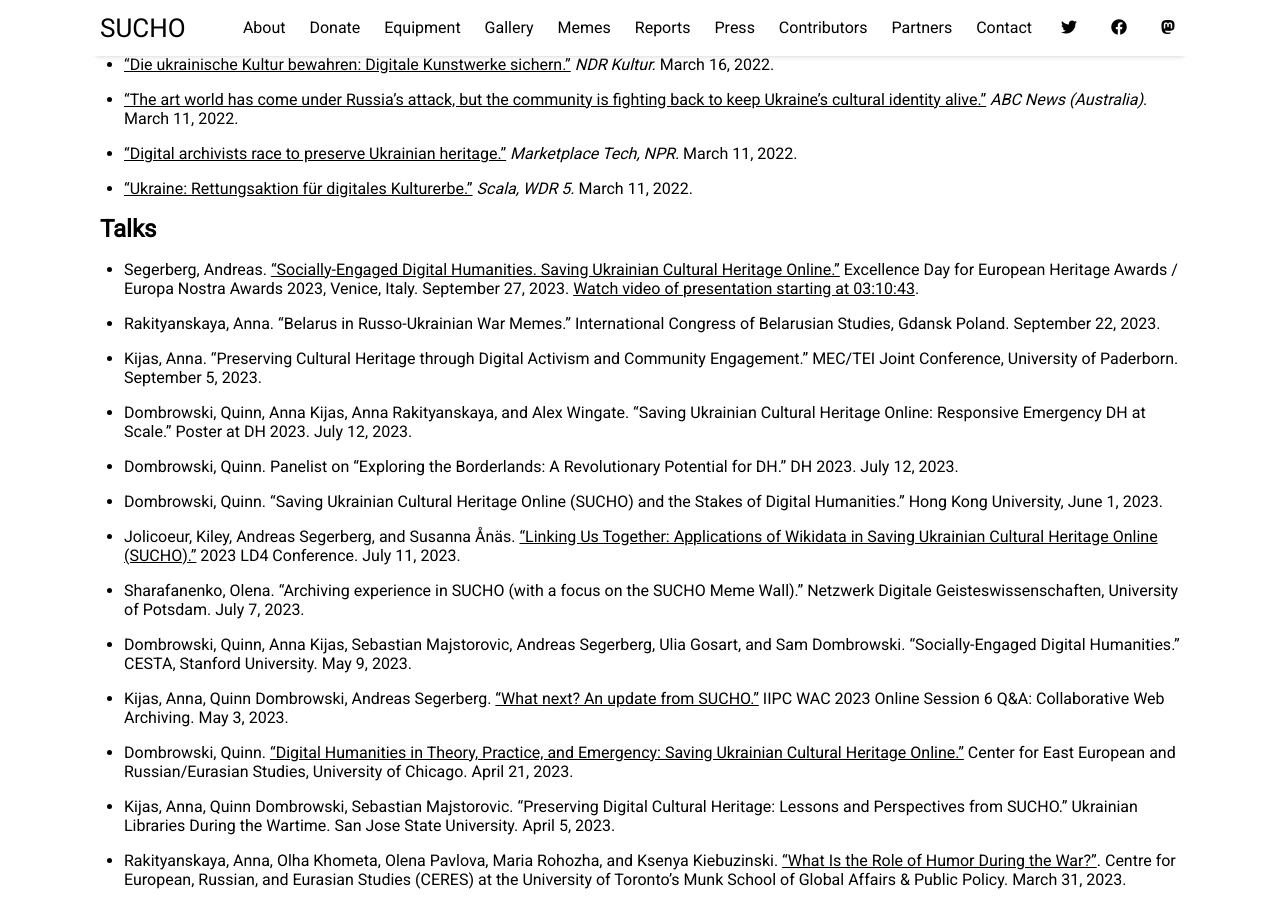
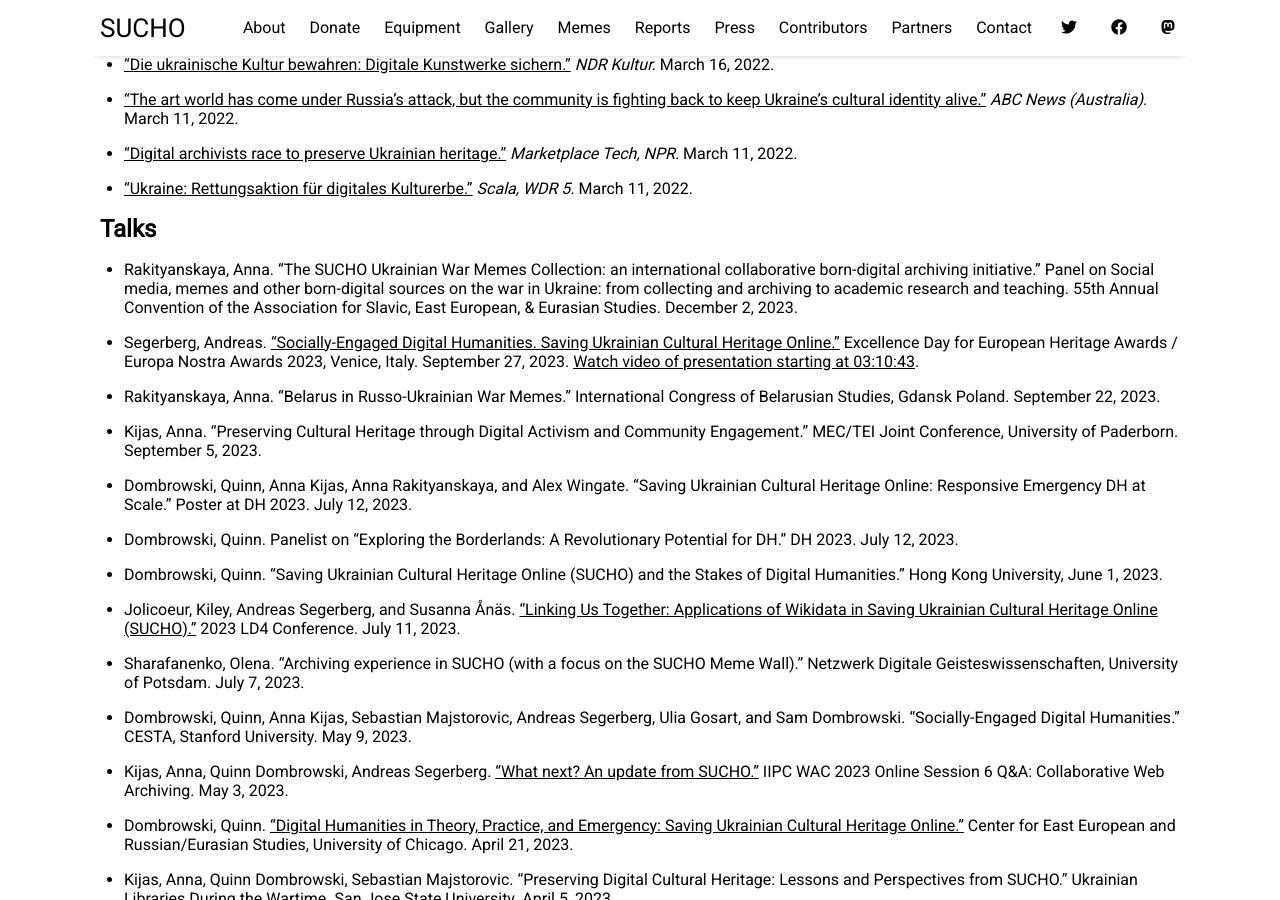
Before and after one commit to sucho-archiving/sucho-archiving.github.io, a Jekyll site: the page built from pages/press.md, in a window 1280 px wide and 900 px high, scrolled down 3604 px. Built offline with Jekyll 4.4.1, drawn with Linux system fonts in a browser that asks for light colours.

Commit message:
Update press.md
added presentation

```diff
--- a/pages/press.md
+++ b/pages/press.md
@@ -110,6 +110,7 @@
 
 ## Talks
 
+- Rakityanskaya, Anna. "The SUCHO Ukrainian War Memes Collection: an international collaborative born-digital archiving initiative." Panel on Social media, memes and other born-digital sources on the war in Ukraine: from collecting and archiving to academic research and teaching. 55th Annual Convention of the Association for Slavic, East European, & Eurasian Studies. December 2, 2023.
 - Segerberg, Andreas. ["Socially-Engaged Digital Humanities. Saving Ukrainian Cultural Heritage Online."](https://www.europanostra.org/wp-content/uploads/2023/09/2023-Excellence-Day-Programme-Booklet.pdf) Excellence Day for European Heritage Awards / Europa Nostra Awards 2023, Venice, Italy. September 27, 2023. [Watch video of presentation starting at 03:10:43](https://vimeo.com/868877878?share=copy).
 - Rakityanskaya, Anna. "Belarus in Russo-Ukrainian War Memes." International Congress of Belarusian Studies, Gdansk Poland. September 22, 2023.
 - Kijas, Anna. "Preserving Cultural Heritage through Digital Activism and Community Engagement." MEC/TEI Joint Conference, University of Paderborn. September 5, 2023.
```
